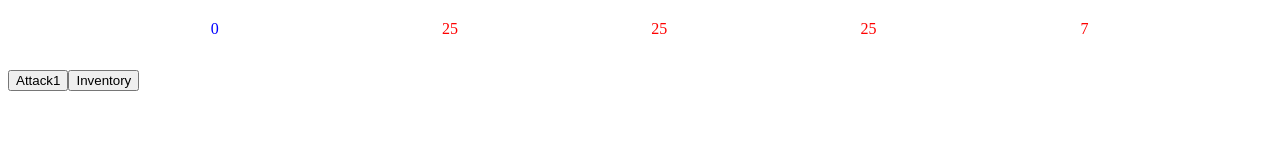
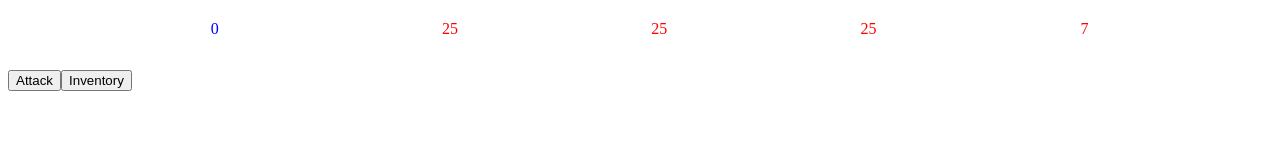
Before and after one commit to mattbra1155/2min-dungeon-vue3, a Vue app: page /character-creation in a window 1280 px wide. Both pictures are taken after typing "Sample" into the empty fields and a click on the button "Create". Shown: the part 140-300 px from the top of the page. Built offline with nearby package versions, Linux system fonts and the light colour scheme.

Commit message:
fixed target to attack showing 2x

```diff
--- a/src/components/layout/Interface.vue
+++ b/src/components/layout/Interface.vue
@@ -7,7 +7,7 @@
             @click="attack"
             :disbaled="turnState !== 'Player attack'"
         >
-            Attack1
+            Attack
         </button>
         <button id="inventoryButton" type="button" class="action__button">Inventory</button>
     </div>
@@ -16,13 +16,14 @@
 <script lang="ts">
 import { useTurn } from '@/composables/useTurn'
 import { ETurnState } from '@/enums/TurnState'
-import { defineComponent, reactive } from 'vue'
+import { defineComponent } from 'vue'
 export default defineComponent({
     setup() {
-        const { turnState, changeTurnState } = useTurn()
+        const { turnState, changeTurnState, playerAttack } = useTurn()
 
         const attack = async () => {
             changeTurnState(ETurnState.PlayerAttack)
+            playerAttack()
         }
         return {
             attack,
--- a/src/composables/usePlayer.ts
+++ b/src/composables/usePlayer.ts
@@ -2,7 +2,6 @@ import { reactive, toRefs } from 'vue'
 import localforage from 'localforage'
 import { iPlayer } from '@/interfaces/Player'
 import { iMonster } from '@/interfaces/Monster'
-import router from '@/router'
 
 interface iPlayerState {
     player: iPlayer | null
@@ -47,7 +46,7 @@ export const usePlayer = () => {
     }
 
     const setTargetToAttack = (enemy: iMonster) => {
-        state.targetToAttack = enemy || {}
+        state.targetToAttack = enemy || null
     }
 
     const getPlayer = () => state.player
--- a/src/composables/useTurn.ts
+++ b/src/composables/useTurn.ts
@@ -39,14 +39,18 @@ export const useTurn = () => {
     }
 
     const playerAttack = () => {
-        if (!player.value || !targetToAttack.value) {
+        if (!player.value) {
             return
         }
-        const damage: number | undefined = player.value.attack(targetToAttack.value)
-        if (damage) {
-            changeTurnState(ETurnState.CalculateDamage)
+        if (!targetToAttack.value) {
+            console.log('choose target')
+        } else {
+            const damage: number | undefined = player.value.attack(targetToAttack.value)
+            if (damage) {
+                changeTurnState(ETurnState.CalculateDamage)
+            }
+            changeTurnState(ETurnState.EnemyAttack)
         }
-        changeTurnState(ETurnState.EnemyAttack)
     }
 
     const turnStateMachine = () => {
@@ -62,7 +66,7 @@ export const useTurn = () => {
                 break
             case ETurnState.PlayerAttack:
                 console.log(ETurnState.PlayerAttack)
-                playerAttack()
+                console.log(targetToAttack.value)
                 break
             case ETurnState.EnemyAttack:
                 console.log(ETurnState.EnemyAttack)
@@ -102,5 +106,6 @@ export const useTurn = () => {
         sortTurnOrder,
         turnStateMachine,
         changeTurnState,
+        playerAttack,
     }
 }
```
Also changed, not shown: src/components/layout/TopBar.vue (+2 -7 lines), .eslintrc.js.
